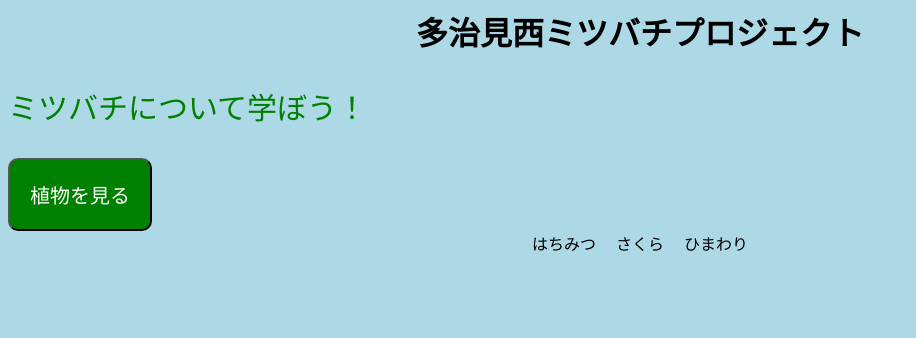
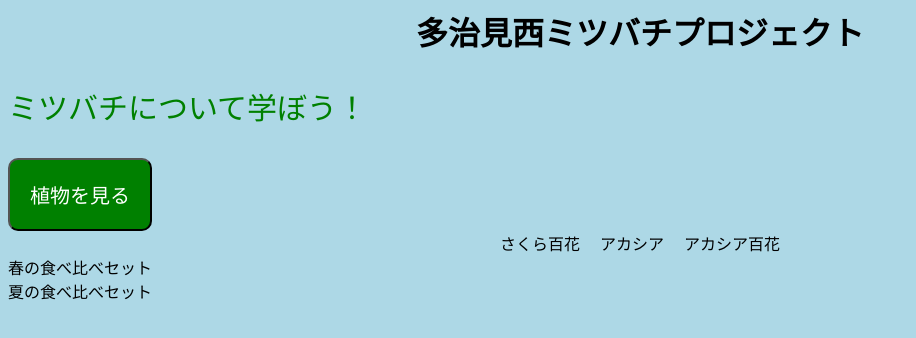
Before and after one commit to masa525masato-ui/practice, a plain HTML site: page index.html in a window 1280 px wide. Shown: the whole page, without its empty margins (0-916 px from the left). Drawn offline with Linux system fonts and the light colour scheme.

Commit message:
Update index.html

```diff
--- a/index.html
+++ b/index.html
@@ -25,6 +25,11 @@ button {
   gap: 20px;
   justify-content: center;
 }
+
+.kurabe {
+  display: flex;
+  flex-direction: column;
+}
 </style>
 
 <html>
@@ -36,9 +41,15 @@ button {
 <button>植物を見る</button>
 
 <div class="cards">
-  <div>はちみつ</div>
-  <div>さくら</div>
-  <div>ひまわり</div>
+  <div>さくら百花</div>
+  <div>アカシア</div>
+  <div>アカシア百花</div>
 </div>
+<div class="kurabe">
+  <div>春の食べ比べセット</div>
+  <div>夏の食べ比べセット</div>
+</div>
+
+
   </body>
 </html>
```
